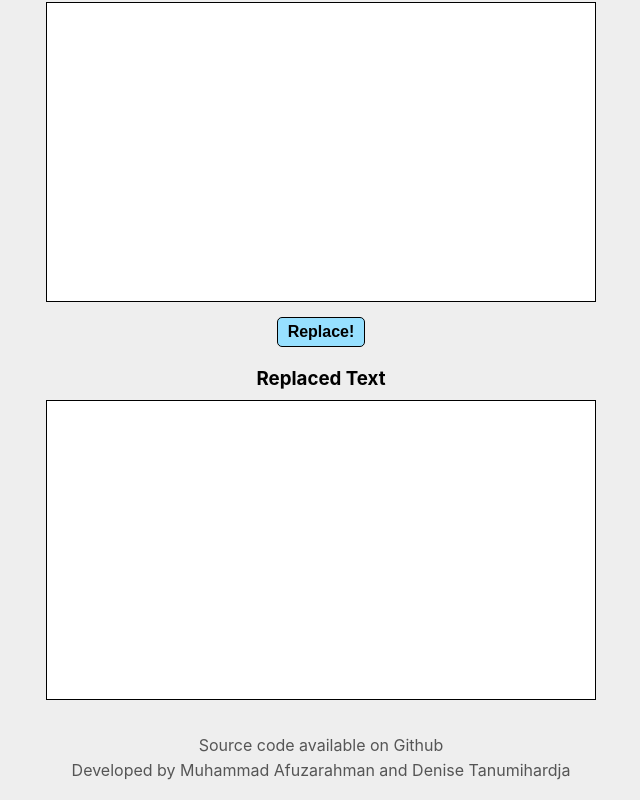
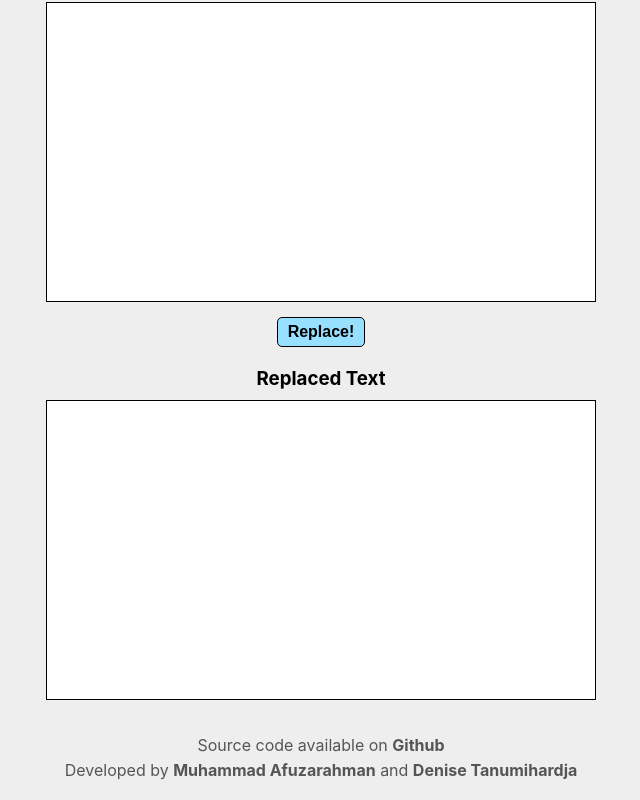
Before and after one commit to afutofu/word-replacer, a React (Create React App) app in the folder client/: page / in a window 1280 px wide. Shown: the part 313-1113 px from the top of the page, without its empty margins (319-959 px from the left). Built offline with nearby package versions, Linux system fonts and the light colour scheme.

Commit message:
Added links to footer

```diff
--- a/client/src/App.js
+++ b/client/src/App.js
@@ -19,8 +19,34 @@ const App = () => {
             <TextOutput />
           </section>
           <footer>
-            <p>Source code available on Github</p>
-            <p>Developed by Muhammad Afuzarahman and Denise Tanumihardja</p>
+            <p>
+              Source code available on{" "}
+              <a
+                href="https://github.com/afutofu/word-replacer"
+                target="_blank"
+                rel="noreferrer"
+              >
+                Github
+              </a>
+            </p>
+            <p>
+              Developed by{" "}
+              <a
+                href="https://afutofu.github.io"
+                target="_blank"
+                rel="noreferrer"
+              >
+                Muhammad Afuzarahman
+              </a>{" "}
+              and{" "}
+              <a
+                href="https://github.com/Detadja"
+                target="_blank"
+                rel="noreferrer"
+              >
+                Denise Tanumihardja
+              </a>
+            </p>
           </footer>
         </div>
       </TextProvider>
--- a/client/src/styles/App.css
+++ b/client/src/styles/App.css
@@ -223,4 +223,16 @@ footer p {
   margin-bottom: 5px;
   color: #555;
 }
+
+footer a {
+  color: inherit;
+  font-weight: bold;
+  text-decoration: none;
+  -webkit-transition: color 0.1s;
+  transition: color 0.1s;
+}
+
+footer a:hover {
+  color: #31c1ff;
+}
 /*# sourceMappingURL=App.css.map */
--- a/client/src/styles/App.scss
+++ b/client/src/styles/App.scss
@@ -42,4 +42,15 @@ footer {
     margin-bottom: 5px;
     color: #555;
   }
+
+  a {
+    color: inherit;
+    font-weight: bold;
+    text-decoration: none;
+    transition: color 0.1s;
+
+    &:hover {
+      color: $blue;
+    }
+  }
 }
```
Also changed, not shown: 1 other file (tests, documents, lock files or other folders).
